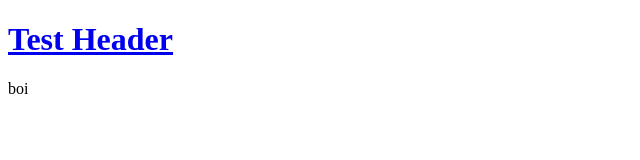
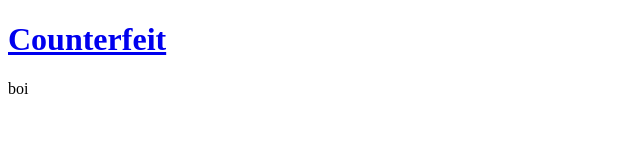
Before and after one commit to level2isbetter/level2isbetter.github.io, a plain HTML site: page index.html in a window 1280 px wide. Shown: the whole page, without its empty margins (0-640 px from the left). Drawn offline with Linux system fonts and the light colour scheme.

Commit message:
Update index.html

```diff
--- a/index.html
+++ b/index.html
@@ -4,7 +4,7 @@
   <header>
     <div id="header">
       <h1>
-        <a href="index.php">Test Header</a>
+        <a href="index.php">Counterfeit</a>
       </h1>
     </div>
   </header>
```
